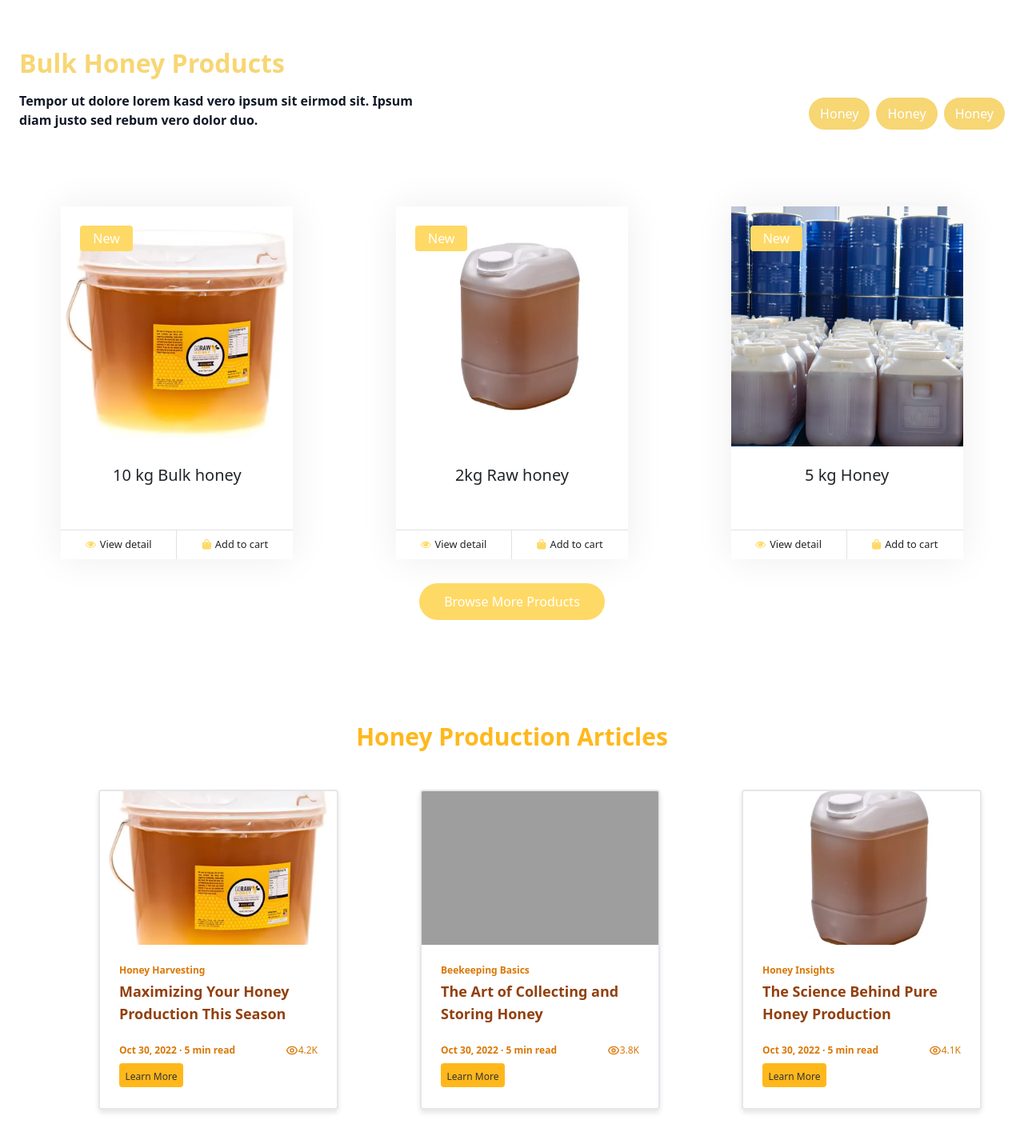
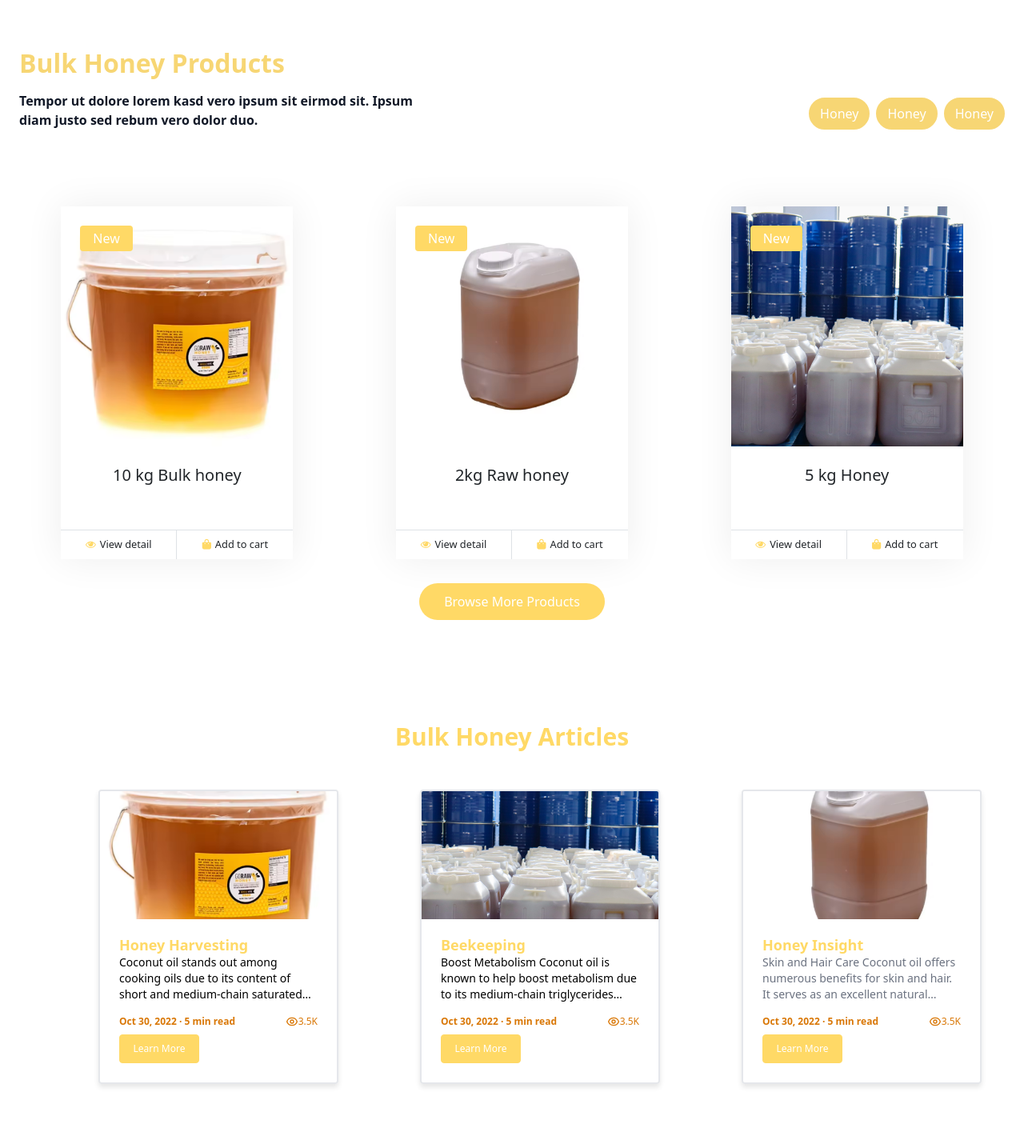
Before and after one commit to berlincapztone/PRO_HS-, a Django app: template honeyapp/templates/bulk.html in a window 1280 px wide. Shown: the part 1022-2457 px from the top of the page at 80% size. Run offline with Django 5.2, Linux system fonts and the light colour scheme; the template is opened without the code that fills it, so the values that code supplies are empty; parts of the project's set-up code (start-up, migrations or seed data) failed here and were passed over; some libraries are stand-ins or nearby versions; grey boxes are pictures that could not be loaded.

Commit message:
my changes commmits

```diff
--- a/honeyapp/templates/bulk.html
+++ b/honeyapp/templates/bulk.html
@@ -154,61 +154,71 @@
             border-radius: 0.5rem;
             box-shadow: 0 4px 6px rgba(0, 0, 0, 0.1);
             overflow: hidden;
-            width: 100%;
-            max-width: 350px; /* Larger card size */
-            height: 25rem; /* Increased height */
             transition: transform 0.3s ease-in-out;
-            display: flex;
-            flex-direction: column;
         }
 
         .blog-card img {
             width: 100%;
-            height: 12rem; /* Adjust image height */
-            object-fit: cover; /* Ensure the image covers the area */
+            height: 10rem; /* Fixed height for images */
+            object-fit: cover;
+        }
+
+        .blog-card h1 {
+            margin-bottom: 0.5rem;
+            font-size: 1.125rem;
+            color: #8D8741;
+        }
+
+        .blog-card p {
+            margin-bottom: 0.5rem;
+            color: #6b7280;
+            overflow: hidden;
+            text-overflow: ellipsis;
+            display: -webkit-box;
+            -webkit-line-clamp: 3;
+            -webkit-box-orient: vertical;
         }
 
         .learn-more-btn {
-            width: 80px;
-            height: 30px;
-            padding: 0;
-            font-size: 0.75rem;
-            border: 2px solid #FFB81C;
-            border-radius: 0.25rem;
-            background-color: #FFB81C;
-            color: #333;
+            display: inline-block;
+            width: 100px; /* Adjust width as needed */
+            height: 36px; /* Adjust height as needed */
+            padding: 0.5rem; /* Adjust padding for vertical spacing */
+            font-size: 0.75rem; /* Adjust font size */
+            line-height: 1.5; /* Adjust line height */
+            border: 1px solid #FFD966; ; /* Border color matching button color */
+            border-radius: 0.25rem; /* Rounded corners */
+            background-color: #FFD966; /* Button background color */
+            color: #fff; /* Text color */
             text-align: center;
-            line-height: 30px;
             text-decoration: none;
+            display: flex; /* Flex to center text */
+            align-items: center; /* Center vertically */
+            justify-content: center; /* Center horizontally */
             transition: background-color 0.3s ease, color 0.3s ease;
         }
 
         .learn-more-btn:hover {
-            background-color: #F9A825;
+            background-color:#FFD966; /* Darker background on hover */
             color: #fff;
         }
 
-        /* For tablets and smaller screens */
+
+        /* Responsive Design */
         @media (max-width: 768px) {
             .blog-card {
-                max-width: 90%; /* Slightly smaller width for tablets */
-                height: 28rem; /* Increase height */
+                width: 100%;
+                max-width: 100%;
+                margin-left: 0;
+                margin-right: 0;
             }
-            .blog-card img {
-                height: 14rem; /* Adjust image height */
+
+            .learn-more-btn {
+                padding: 0.5rem;
+                font-size: 0.75rem;
             }
         }
 
-        /* For small mobile devices */
-        @media (max-width: 480px) {
-            .blog-card {
-                max-width: 100%; /* Full width for mobile */
-                height: 35rem; /* Make the card even taller */
-            }
-            .blog-card img {
-                height: 16rem; /* Adjust image height */
-            }
-        }
 
     </style>
 
@@ -425,16 +435,25 @@
 
 
 <section class="w-screen py-20">
-    <h1 class="mb-12 text-center font-sans text-3xl font-bold" style="color: #FFB81C;">Honey Production Articles</h1>
+    <h1 class="mb-12 text-center font-sans text-3xl font-bold" style="color: #FFD966;">
+        Bulk Honey Articles
+    </h1>
 
-    <div class="flex justify-center flex-wrap gap-8">
-        <!-- Blog Card 1 -->
+
+    <div class="flex flex-wrap justify-center gap-8">
+        <!-- Blog Card 1: Coconut Oil Production -->
         <article class="blog-card bg-[#FFF7E1] rounded shadow-md overflow-hidden w-full max-w-xs">
-            <img class="w-full h-40 object-cover" src="{% static 'assets/images/Afdc6dcc0ab0e4dd6be8ea8dd2a0ecf6ds.avif' %}" alt="Honey production tips" />
-            <div class="p-4 h-48 flex flex-col">
-                <h2 class="font-semibold text-yellow-600 text-xs mb-1">Honey Harvesting</h2>
-                <h1 class="font-semibold text-lg text-yellow-800 mb-2">Maximizing Your Honey Production This Season</h1>
-                <p class="text-yellow-700 text-xs mt-2 flex-1 overflow-hidden">Discover new techniques to increase honey production and improve quality.</p>
+            <img class="w-full h-40 object-cover" src="{% static 'assets/images/Afdc6dcc0ab0e4dd6be8ea8dd2a0ecf6ds.avif' %}" alt="Coconut Oil Production" />
+            <div class="p-4 flex flex-col">
+                <h1 class="font-semibold text-xs mb-1" style="color: #FFD966;">
+                    Honey Harvesting
+                </h1>
+
+
+                <p class="text-sm mb-2 text-black">
+                    Coconut oil stands out among cooking oils due to its content of short and medium-chain saturated fatty acids...
+                </p>
+
                 <div class="flex justify-between items-center text-xs mt-2">
                     <span class="font-semibold text-yellow-600">Oct 30, 2022 · 5 min read</span>
                     <span class="flex items-center text-yellow-600">
@@ -442,20 +461,23 @@
                             <path stroke-linecap="round" stroke-linejoin="round" stroke-width="2" d="M15 12a3 3 0 11-6 0 3 3 0 016 0z"></path>
                             <path stroke-linecap="round" stroke-linejoin="round" stroke-width="2" d="M2.458 12C3.732 7.943 7.523 5 12 5c4.478 0 8.268 2.943 9.542 7-1.274 4.057-5.064 7-9.542 7-4.477 0-8.268-2.943-9.542-7z"></path>
                         </svg>
-                        4.2K
+                        3.5K
                     </span>
                 </div>
                 <a href="#" class="learn-more-btn mt-2">Learn More</a>
             </div>
         </article>
 
-        <!-- Blog Card 2 -->
+        <!-- Blog Card 2: Coconut Crafting -->
         <article class="blog-card bg-[#FFF7E1] rounded shadow-md overflow-hidden w-full max-w-xs">
-            <img class="w-full h-40 object-cover" src="{% static 'assets/images/He7c702670cd9473bad904dae01078265o.jpg ' %}" alt="Honey collecting" />
-            <div class="p-4 h-48 flex flex-col">
-                <h2 class="font-semibold text-yellow-600 text-xs mb-1">Beekeeping Basics</h2>
-                <h1 class="font-semibold text-lg text-yellow-800 mb-2">The Art of Collecting and Storing Honey</h1>
-                <p class="text-yellow-700 text-xs mt-2 flex-1 overflow-hidden">Learn how to efficiently collect and store honey while maintaining its natural quality.</p>
+            <img class="w-full h-40 object-cover" src="{% static 'assets/images/He7c702670cd9473bad904dae01078265o.jpg' %}" alt="Coconut Crafting" />
+            <div class="p-4 flex flex-col">
+                <h1 class="font-semibold text-xs mb-1" style="color: #FFD966;">    Beekeeping</h1>
+
+                <p class="text-sm mb-2 text-black">
+                    Boost Metabolism Coconut oil is known to help boost metabolism due to its medium-chain triglycerides (MCTs)...
+                </p>
+
                 <div class="flex justify-between items-center text-xs mt-2">
                     <span class="font-semibold text-yellow-600">Oct 30, 2022 · 5 min read</span>
                     <span class="flex items-center text-yellow-600">
@@ -463,20 +485,22 @@
                             <path stroke-linecap="round" stroke-linejoin="round" stroke-width="2" d="M15 12a3 3 0 11-6 0 3 3 0 016 0z"></path>
                             <path stroke-linecap="round" stroke-linejoin="round" stroke-width="2" d="M2.458 12C3.732 7.943 7.523 5 12 5c4.478 0 8.268 2.943 9.542 7-1.274 4.057-5.064 7-9.542 7-4.477 0-8.268-2.943-9.542-7z"></path>
                         </svg>
-                        3.8K
+                        3.5K
                     </span>
                 </div>
                 <a href="#" class="learn-more-btn mt-2">Learn More</a>
             </div>
         </article>
 
-        <!-- Blog Card 3 -->
+        <!-- Blog Card 3: Coconut Health Benefits -->
         <article class="blog-card bg-[#FFF7E1] rounded shadow-md overflow-hidden w-full max-w-xs">
-            <img class="w-full h-40 object-cover" src="{% static 'assets/images/H942913c21ac94703b9669b3945aef417H.avif' %}" alt="Honey crafting guide" />
-            <div class="p-4 h-48 flex flex-col">
-                <h2 class="font-semibold text-yellow-600 text-xs mb-1">Honey Insights</h2>
-                <h1 class="font-semibold text-lg text-yellow-800 mb-2">The Science Behind Pure Honey Production</h1>
-                <p class="text-yellow-700 text-xs mt-2 flex-1 overflow-hidden">Understand the techniques and practices for producing pure, natural honey.</p>
+            <img class="w-full h-40 object-cover" src="{% static 'assets/images/H942913c21ac94703b9669b3945aef417H.avif' %}" alt="Coconut Health" />
+            <div class="p-4 flex flex-col">
+                <h1 class="font-semibold text-xs mb-1" style="color: #FFD966;">Honey Insight</h1>
+                <p class="text-sm text-yellow-800 mb-2">
+                    Skin and Hair Care Coconut oil offers numerous benefits for skin and hair. It serves as an excellent natural moisturizer...
+                </p>
+
                 <div class="flex justify-between items-center text-xs mt-2">
                     <span class="font-semibold text-yellow-600">Oct 30, 2022 · 5 min read</span>
                     <span class="flex items-center text-yellow-600">
@@ -484,7 +508,7 @@
                             <path stroke-linecap="round" stroke-linejoin="round" stroke-width="2" d="M15 12a3 3 0 11-6 0 3 3 0 016 0z"></path>
                             <path stroke-linecap="round" stroke-linejoin="round" stroke-width="2" d="M2.458 12C3.732 7.943 7.523 5 12 5c4.478 0 8.268 2.943 9.542 7-1.274 4.057-5.064 7-9.542 7-4.477 0-8.268-2.943-9.542-7z"></path>
                         </svg>
-                        4.1K
+                        3.5K
                     </span>
                 </div>
                 <a href="#" class="learn-more-btn mt-2">Learn More</a>
```
Also changed, not shown: honeyapp/templates/beewax.html (+41 -26 lines), honeyapp/templates/candel.html (+18 -10 lines), honeyapp/templates/cocount.html (+7 -7 lines), honeyapp/templates/oil.html (+9 -5 lines), honeyapp/templates/retail.html (+80 -56 lines), honeyapp/templates/spices.html (+15 -24 lines).
